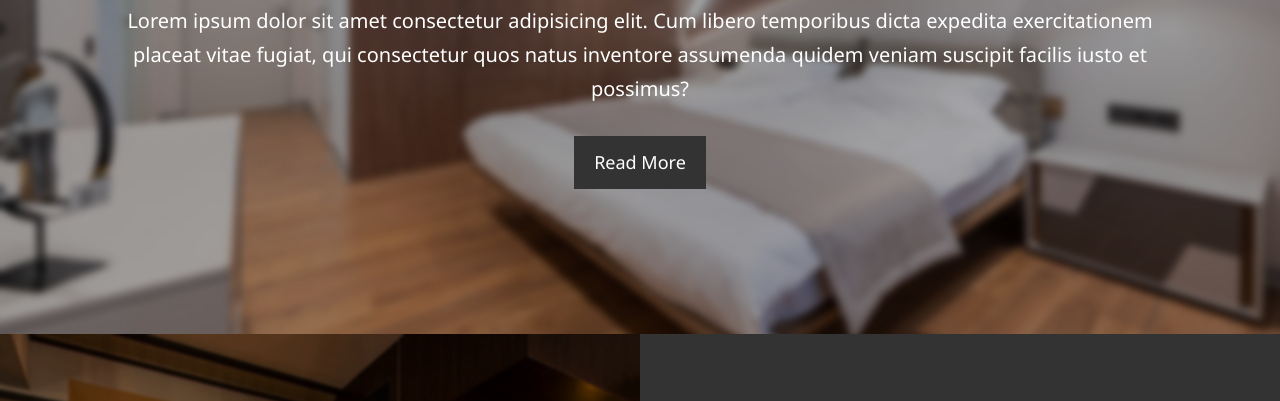
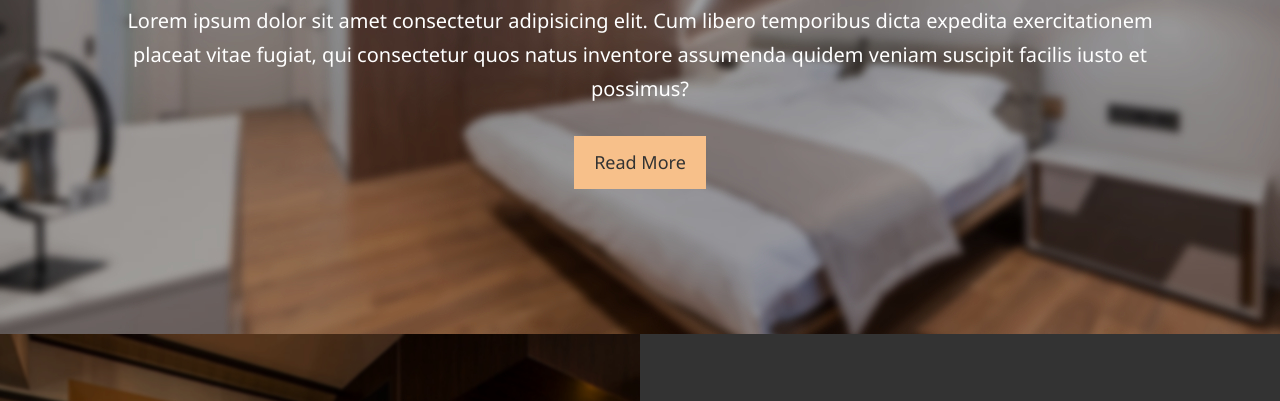
Before and after one commit to icemann521/HOU-Hotel, a plain HTML site: page index.html in a window 1280 px wide. In both pictures the pointer is over the link 639 px from the left and 545 px from the top of the page. Shown: the part 383-784 px from the top of the page. Drawn offline with Linux system fonts and the light colour scheme.

Commit message:
Update style.css
Fixed CSS Selector, btn:hover

```diff
--- a/CSS/style.css
+++ b/CSS/style.css
@@ -57,7 +57,7 @@ img {
   padding: 13px 20px;
 }
 
-.btn-hover {
+.btn:hover {
   background: #f7c08a;
   color: #333;
 }
```
